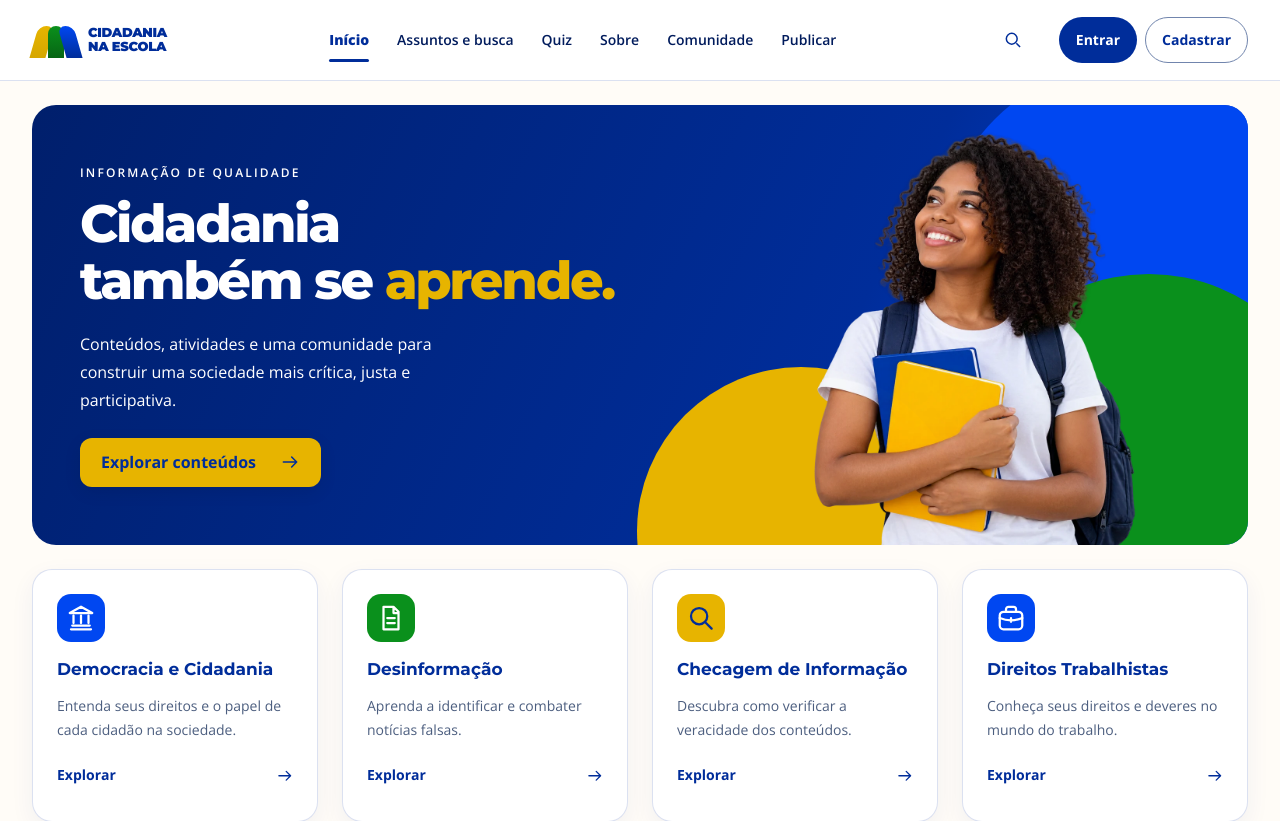
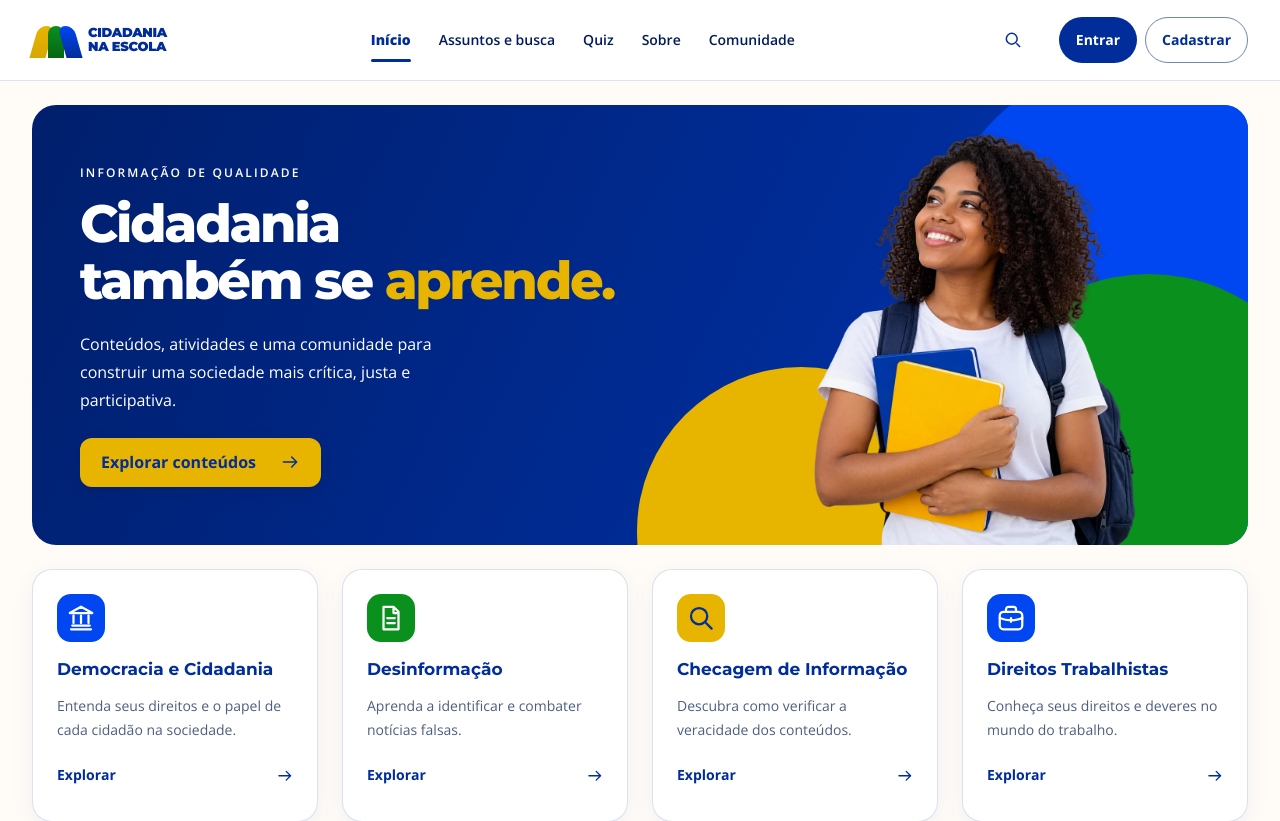
Before and after one commit to marcoslima2207/Cidadania-na-Escola, an Angular app in the folder frontend/: page / in a window 1280 px wide. Shown: the top 821 px of the page. Built offline with nearby package versions, Linux system fonts and the light colour scheme.

Commit message:
Mantém o botão Publicar apenas na Comunidade

```diff
--- a/frontend/src/app/components/header/header.component.ts
+++ b/frontend/src/app/components/header/header.component.ts
@@ -41,7 +41,6 @@ export class HeaderComponent {
     { label: 'Quiz', path: '/quiz' },
     { label: 'Sobre', path: '/sobre' },
     { label: 'Comunidade', path: '/postagens' },
-    { label: 'Publicar', path: '/publicar' },
   ];
 
   menuOpen = false;
```
